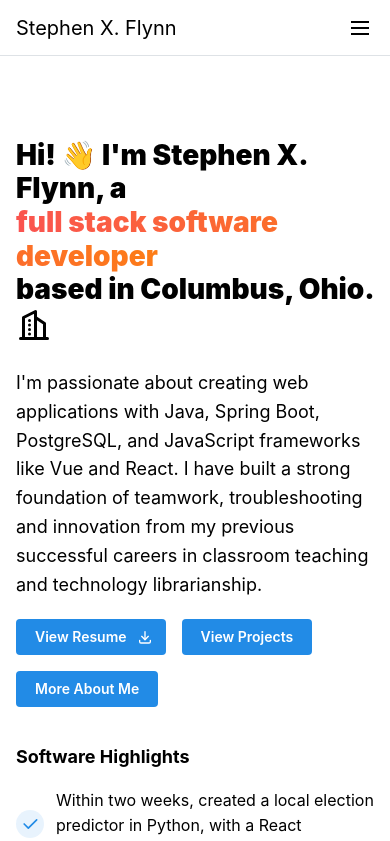
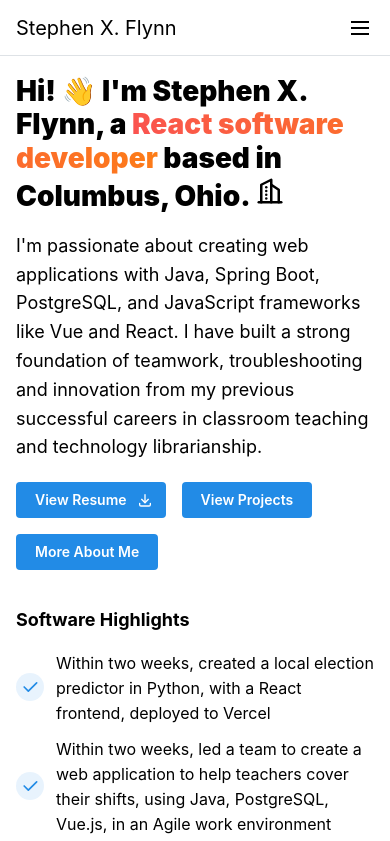
Before and after one commit to sxflynn/portfolio, a React (Vite) app: page / in a window 390 px wide. Shown: the top 841 px of the page. Built offline with nearby package versions, Linux system fonts and the light colour scheme.

Commit message:
less top padding on small screens

```diff
--- a/src/pages/Home/Home.module.css
+++ b/src/pages/Home/Home.module.css
@@ -4,7 +4,9 @@
     justify-content: space-between;
     padding-top: calc(var(--mantine-spacing-xl) * 2);
     padding-bottom: calc(var(--mantine-spacing-xl) * 4);
-
+@media (max-width:$mantine-breakpoint-md){
+  padding-top: 0;
+}
   }
 
   .content {
--- a/src/pages/Home/Home.tsx
+++ b/src/pages/Home/Home.tsx
@@ -23,7 +23,7 @@ const FlipText = () => {
   useEffect(() => {
     const intervalId = setInterval(() => {
       setCurrentIndex((prevIndex) => (prevIndex + 1) % skills.length);
-    }, 4000);
+    }, 2000);
 
     return () => clearInterval(intervalId);
   }, []);
@@ -35,7 +35,7 @@ const Home = () => {
   return (
     <Container size="md" className={classes.inner}>
       <h1 className={classes.title}>
-        Hi! 👋 I'm Stephen X. Flynn, a <br />{" "}
+        Hi! 👋 I'm Stephen X. Flynn, a {" "}
         <Text
           component="span"
           variant="gradient"
@@ -44,8 +44,7 @@ const Home = () => {
         >
           <FlipText /> software developer
         </Text>{" "}
-        <br />
-        based in Columbus, Ohio. <IconBuildingSkyscraper size={36} />
+        based in Columbus, Ohio. <IconBuildingSkyscraper size={30} />
       </h1>
       <Text size="lg">
         I'm passionate about creating web applications
```
